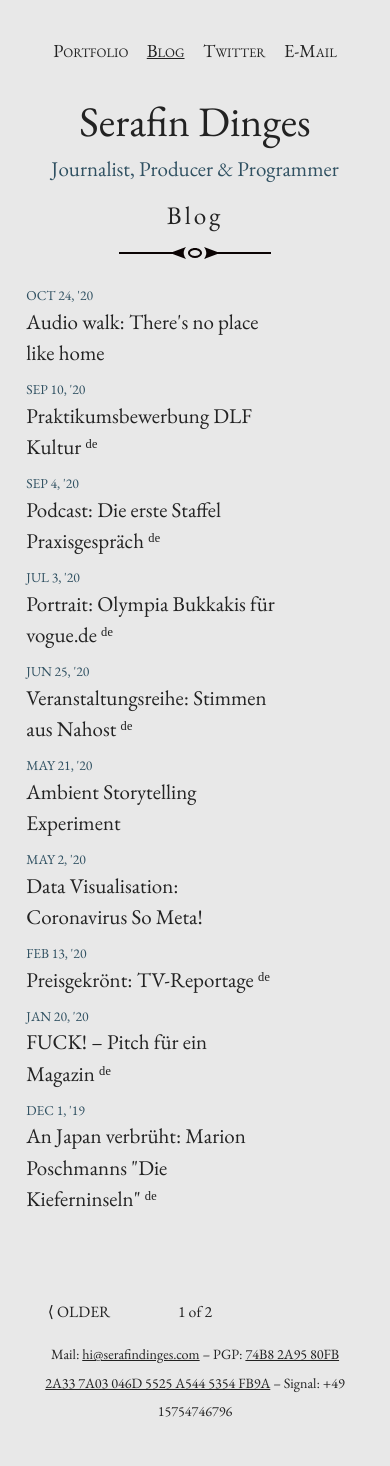
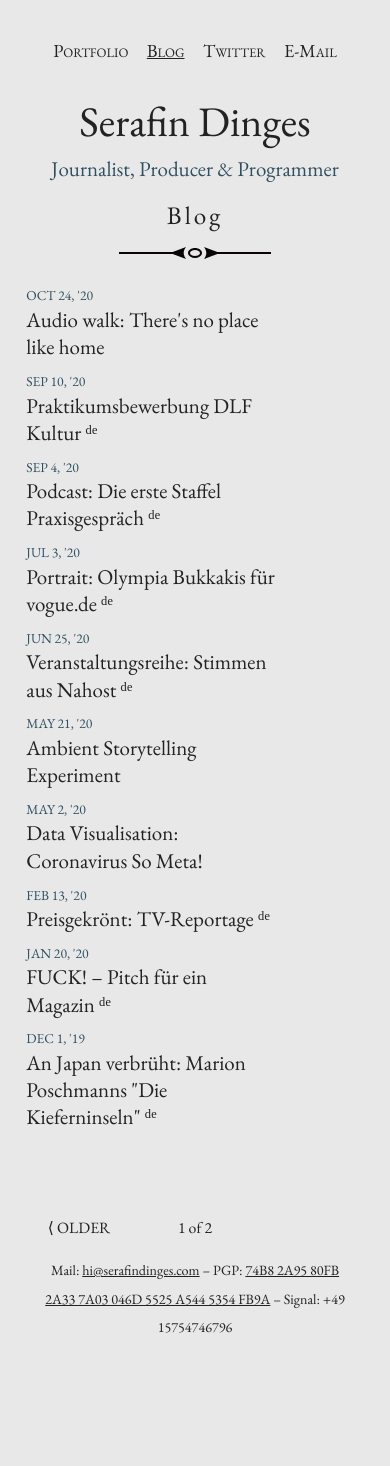
Before and after one commit to SerafinDinges/serafindinges.com, a Jekyll site: the page built from blog/index.html, in a window 390 px wide. Built offline with Jekyll 4.4.1, drawn with Linux system fonts in a browser that asks for light colours; the list of posts is cut into pages by our own code; after the commit the page ends 1382 px from its top, so only the background shows below that.

Commit message:
Update _base.scss

```diff
--- a/_sass/_base.scss
+++ b/_sass/_base.scss
@@ -163,8 +163,10 @@ figcaption {
     }
   }
   .post-link {
-    padding-left: 0;
-    padding-right: 0;
+    padding: 0 .25em;
+  }
+  .post-link__heading h1 {
+    line-height: 1.3em;
   }
 }
 
```
